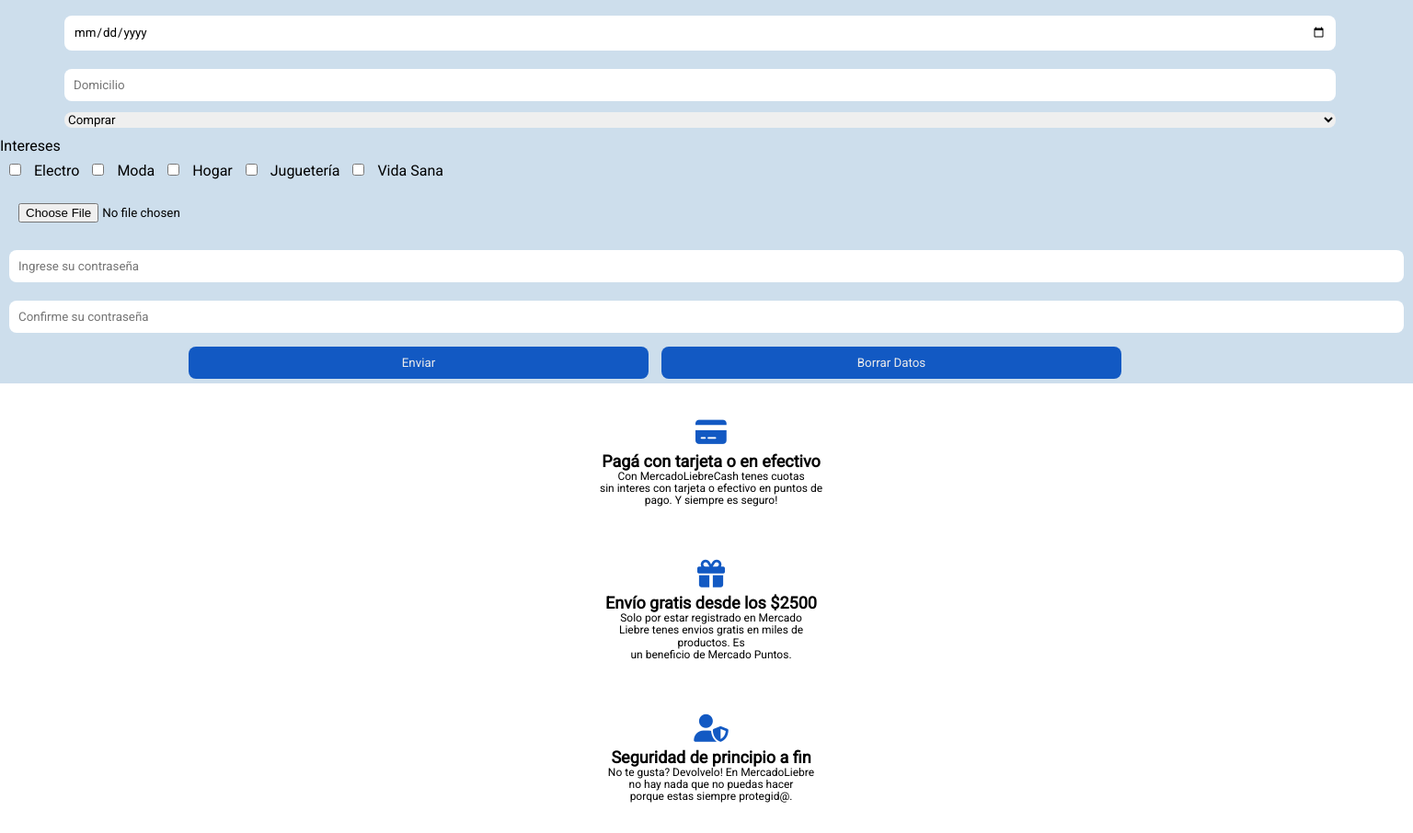
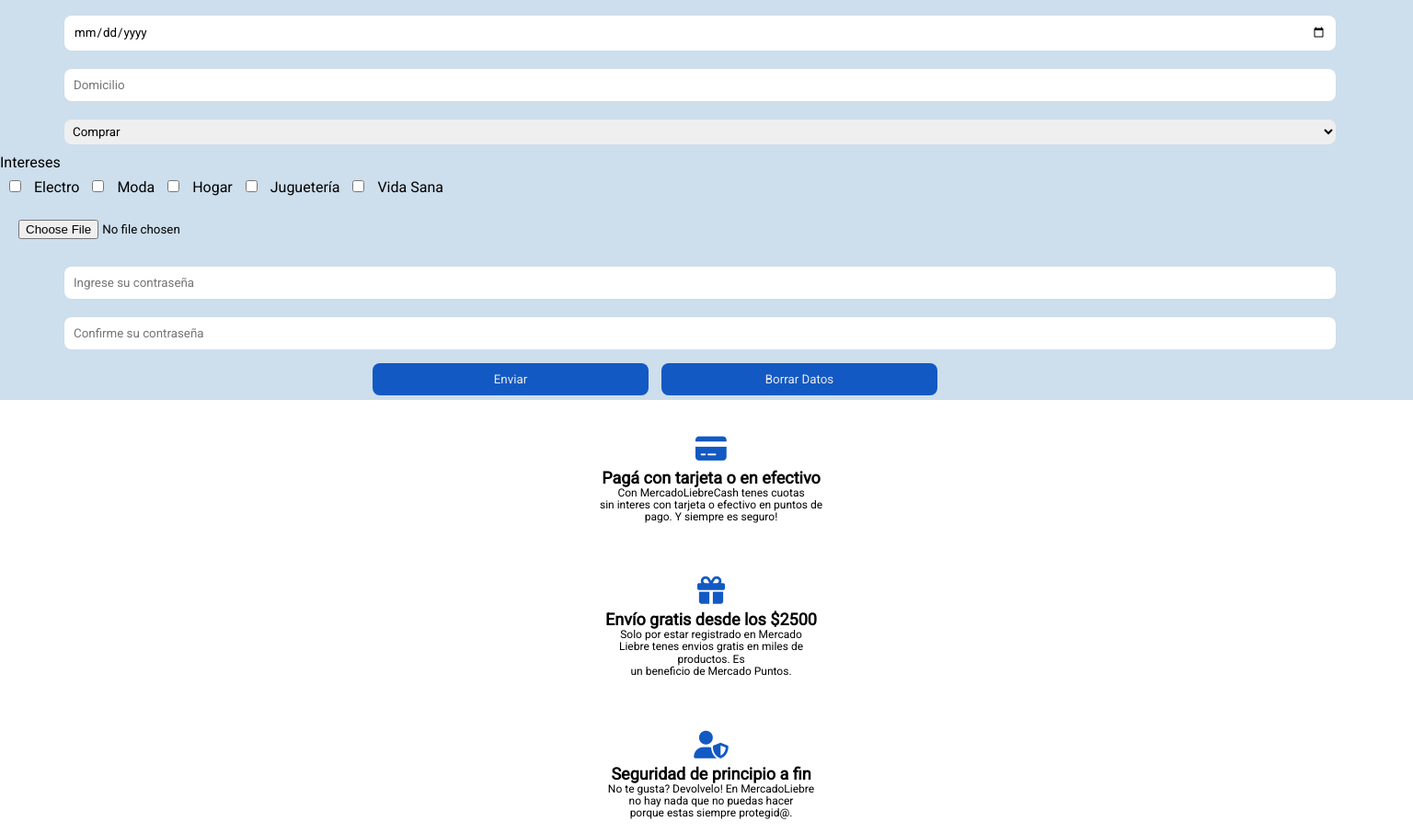
Before and after one commit to nachorm96/TP_ML_estructura, a website: page views/register.html in a window 1536 px wide. Shown: the part 446-1352 px from the top of the page at 92% size. Drawn offline with Linux system fonts and the light colour scheme.

Commit message:
corrijo sizes

```diff
--- a/public/css/header.css
+++ b/public/css/header.css
@@ -27,7 +27,7 @@ header nav .topnav input {
     width: 180px;
     height: 40px;
     border: transparent 0.2px;
-    border-radius: 6%;
+    border-radius: 6px;
     position: relative;
     left: 175px;
     bottom: 55px;
--- a/public/css/register.css
+++ b/public/css/register.css
@@ -31,18 +31,22 @@
     border: transparent;
     border-radius: 8px;
     margin-bottom: 10px;
+    margin-top: 10px;
     cursor: pointer;
+    padding: 5px;
 }
 
 .home_main .formulario_register form .btn_sr button {
-    width: 90%;
+    width: 60%;
     position: relative;
-    left: 20px;
+    left: 80px;
     border: transparent;
     border-radius: 8px;
     cursor: pointer;
     background-color: var(--colorCeleste);
     color: #ebebeb;
+    padding: 2px;
+    margin-bottom: 5px;
 }
 
 @media (min-width:768px) {
@@ -52,12 +56,20 @@
 
     .home_main .formulario_register form .datos select {
         left: 40px;
+        padding: 5px;
+        margin-top: 10px;
     }
 
     .home_main .formulario_register form .btn_sr button {
-        left: 40px;
+        left: 190px;
         padding: 5px;
         margin: 5px;
+        width: 50%;
+    }
+    .home_main .formulario_register .password input {
+        width: 90%;
+        position: relative;
+        left: 30px;
     }
 }
 
@@ -68,11 +80,18 @@
 
     .home_main .formulario_register form .datos select {
         left: 70px;
+        padding: 5px;
+        margin-top: 10px;
     }
 
     .home_main .formulario_register form .btn_sr button {
-        width: 500px;
+        width: 300px;
         padding: 10px;
-        left: 200px;
+        left: 400px;
+    }
+    .home_main .formulario_register .password input {
+        width: 90%;
+        position: relative;
+        left: 60px;
     }
 }
--- a/views/register.html
+++ b/views/register.html
@@ -12,7 +12,9 @@
 <body>
     <header>
         <div class="nav-bar">
-            <img src="/images/logo-mercado-liebre.svg" alt="mercado liebre logo">
+            <a href="/">
+                <img href="/home.html" src="/images/logo-mercado-liebre.svg" alt="mercado liebre logo">
+            </a>
         </div>
         <nav>
             <article class="topnav">
@@ -84,7 +86,7 @@
                     </select>
                 </div>
 
-                <label>Intereses</label>
+                <label class="interes">Intereses</label>
                 <div class="checkbox">
                     <input type="checkbox" id="electro" name="interes[]" value="Electro">
                     <label for="electro">Electro</label>
@@ -107,15 +109,15 @@
                     <input type="file" id="foto" name="foto" accept="image/*"
                         placeholder="Seleccione su foto de perfil">
                 </div>
-
-                <label for="password"></label>
-                <input type="password" id="password" name="password" placeholder="Ingrese su contraseña" required>
+                <div class="password">
+                    <label for="password"></label>
+                    <input type="password" id="password" name="password" placeholder="Ingrese su contraseña" required>
 
 
-                <label for="confirmPassword"></label>
-                <input type="password" id="confirmPassword" name="confirmPassword" placeholder="Confirme su contraseña"
-                    required>
-
+                    <label for="confirmPassword"></label>
+                    <input type="password" id="confirmPassword" name="confirmPassword"
+                        placeholder="Confirme su contraseña" required>
+                </div>
                 <div class="btn_sr">
                     <button type="submit">Enviar</button>
                     <button type="reset">Borrar Datos</button>
```
Also changed, not shown: views/home.html (+3 -1 lines), views/login.html (+3 -1 lines).
